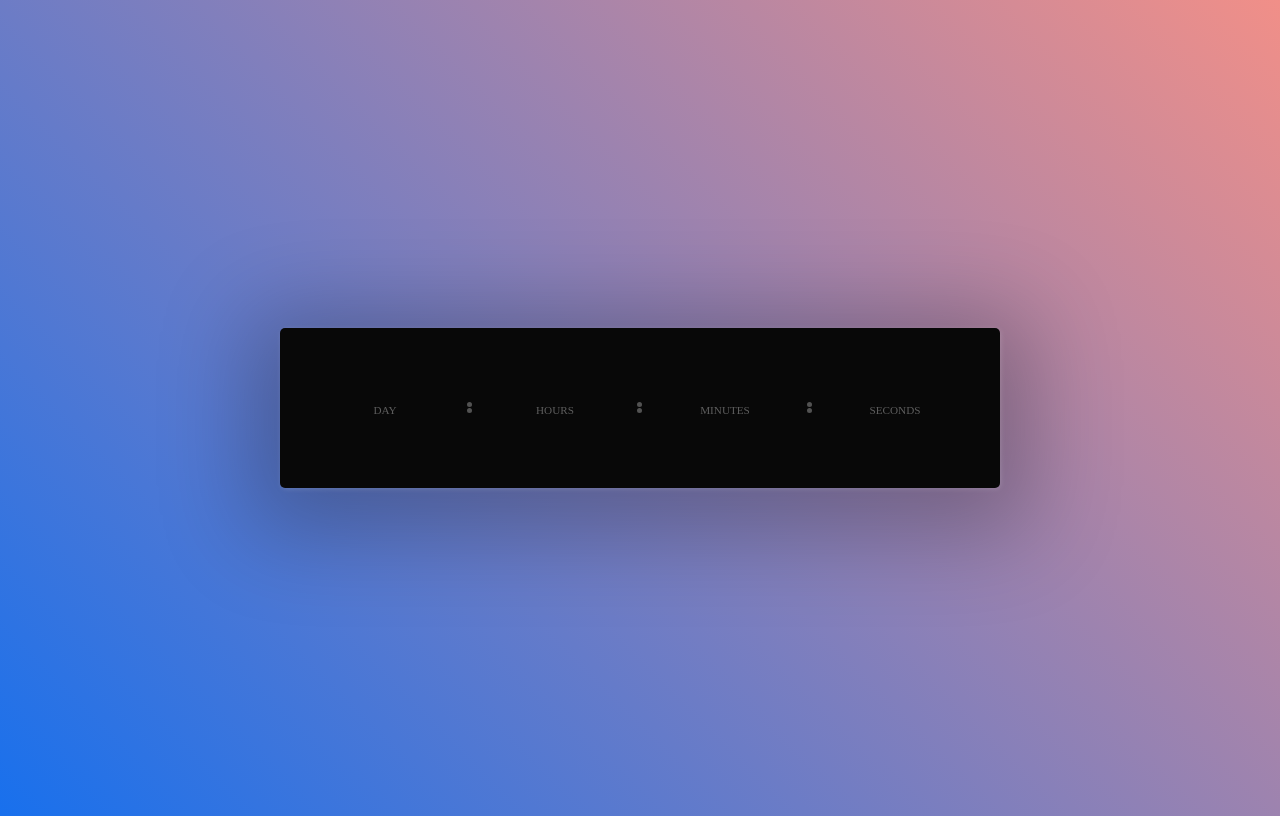
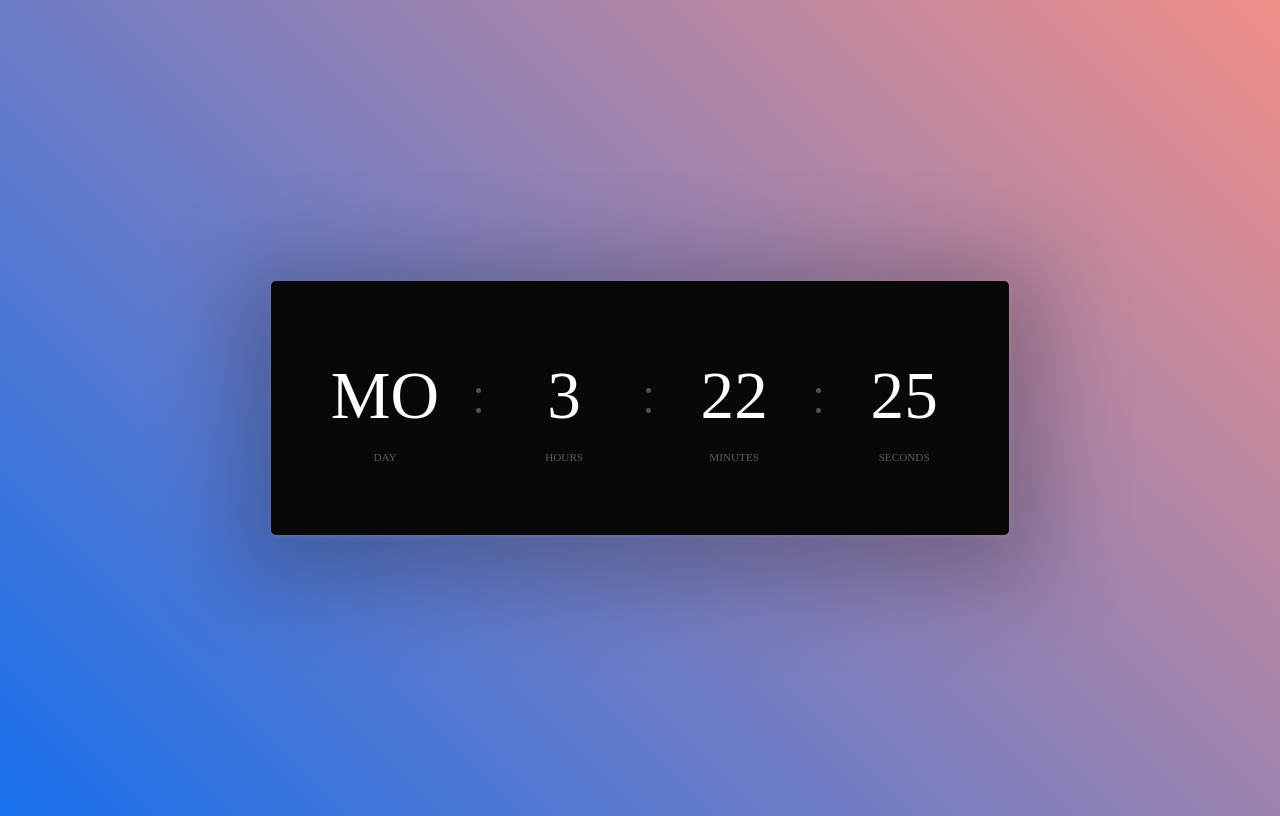
Before and after one commit to juzap10/dani-is-ccomming, a plain HTML site: page index.html in a window 1280 px wide. Drawn offline with Linux system fonts and the light colour scheme.

Commit message:
Update index.html

```diff
--- a/index.html
+++ b/index.html
@@ -6,6 +6,7 @@
     <title>Document</title>
     <link rel="stylesheet" href="./styles.css">
     <script src="./script.js"></script>
+    <script src="./moment.min.js"></script>
 </head>
 <body>
     <div class="clock-container">
```
